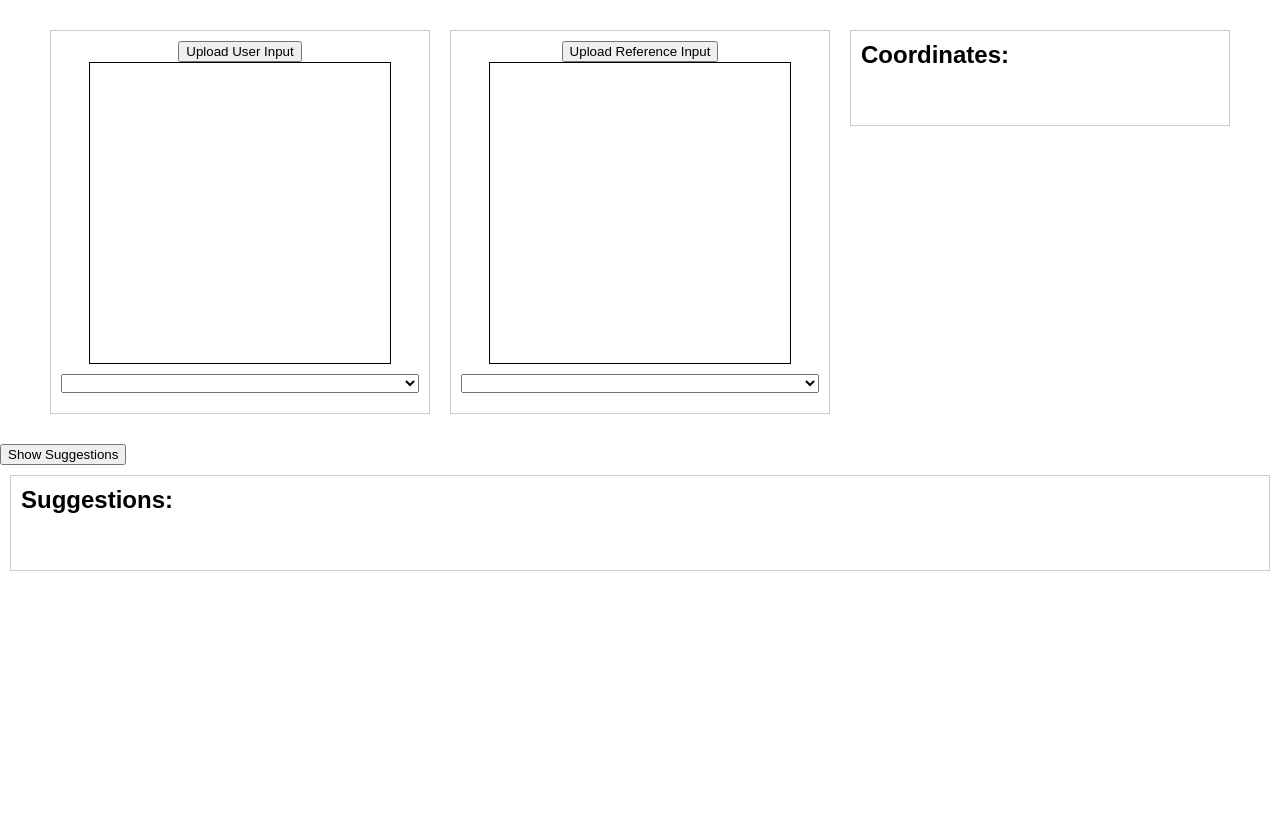
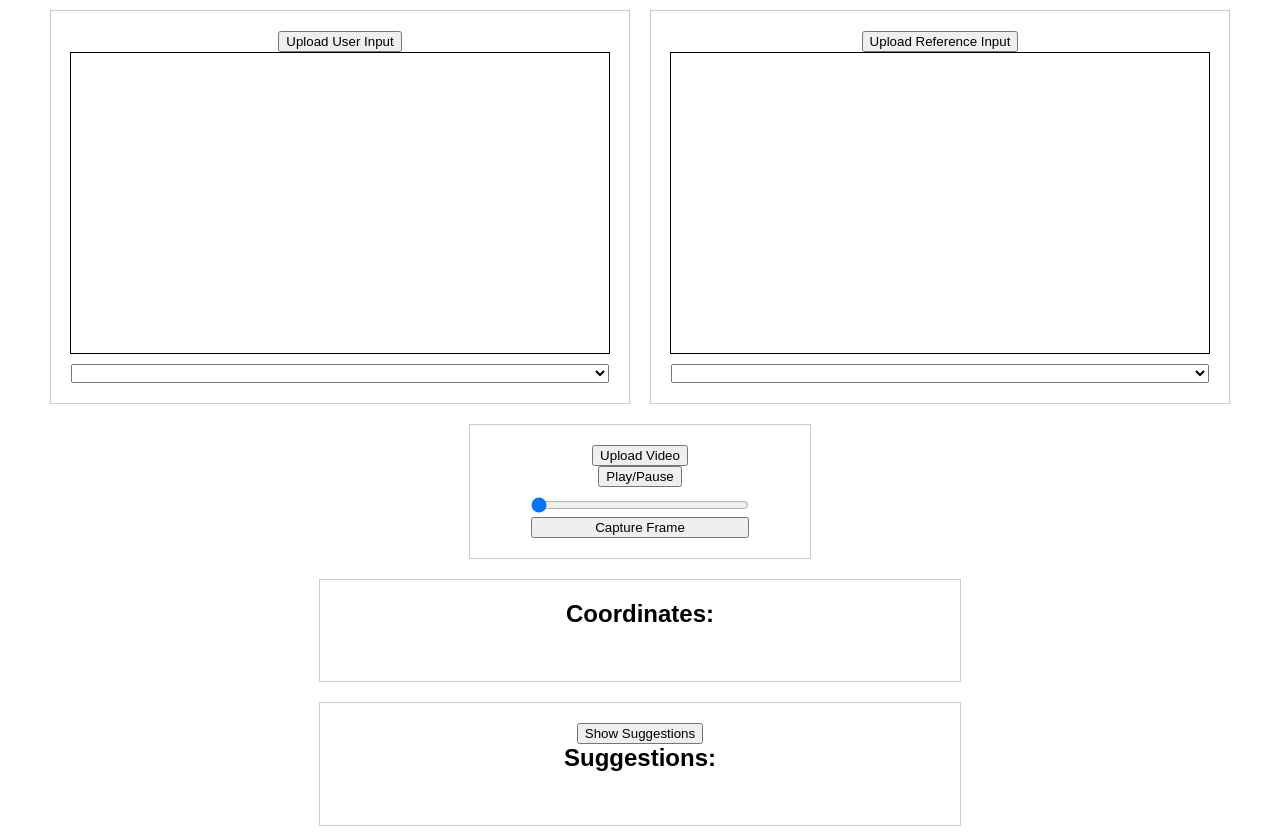
Before and after one commit to bobazach/FormAI, a Flask app: page /dashboard in a window 1280 px wide. Before the commit the page ends 571 px from the top, so only its background shows below. Run offline with Flask 3, Linux system fonts and the light colour scheme; lists and menus that the app fills with data are empty.

Commit message:
ft. new dashboard

```diff
--- a/static/dashboard.js
+++ b/static/dashboard.js
@@ -1,3 +1,82 @@
+// Event listeners for file inputs
+document.getElementById('uploadUserButton').addEventListener('click', function() {
+    document.getElementById('userFileInput').click();
+});
+
+document.getElementById('userFileInput').addEventListener('change', function() {
+    readURL(this, 'userImagePreview', 'userDropdown');
+});
+
+document.getElementById('uploadReferenceButton').addEventListener('click', function() {
+    document.getElementById('referenceFileInput').click();
+});
+
+document.getElementById('referenceFileInput').addEventListener('change', function() {
+    readURL(this, 'referenceImagePreview', 'referenceDropdown');
+});
+
+// Event listener for video upload button
+document.getElementById('uploadVideoButton').addEventListener('click', function() {
+    document.getElementById('videoFileInput').click();
+});
+
+document.getElementById('videoFileInput').addEventListener('change', function() {
+    loadVideo(this);
+});
+
+function loadVideo(input) {
+    if (input.files && input.files[0]) {
+        var file = input.files[0];
+        var url = URL.createObjectURL(file);
+
+        var video = document.getElementById('videoPreview');
+        video.src = url;
+        video.style.display = 'block';
+
+        var scrubber = document.getElementById('frameScrubber');
+        scrubber.style.display = 'block';
+
+        video.onloadedmetadata = function() {
+            configureScrubber(video, scrubber);
+        };
+    }
+}
+
+function configureScrubber(video, scrubber) {
+    const frameRate = 30; // assuming 30 fps, adjust as necessary for your videos
+    const step = 1 / frameRate;
+    scrubber.max = video.duration;
+    scrubber.step = step.toFixed(5); // Ensuring the step is appropriately precise
+
+    scrubber.oninput = function() {
+        video.currentTime = parseFloat(this.value); // Setting the current time to the scrubber's value
+    };
+}
+
+// Capture frame and display in the same way as image previews
+document.getElementById('captureFrame').addEventListener('click', function() {
+    var canvas = document.createElement('canvas');
+    var ctx = canvas.getContext('2d');
+    var video = document.getElementById('videoPreview');
+
+    canvas.width = video.videoWidth;
+    canvas.height = video.videoHeight;
+    ctx.drawImage(video, 0, 0, canvas.width, canvas.height);
+
+    var img = document.createElement('img');
+    img.src = canvas.toDataURL('image/png');
+
+    initCanvasWithImage(img, 'userImagePreview', 'userDropdown');
+});
+
+function initCanvasWithImage(img, previewId, dropdownId) {
+    var preview = document.getElementById(previewId);
+    preview.innerHTML = '';  // Clear any existing content
+    preview.appendChild(img);  // Add the new image
+
+    initCanvas(previewId, dropdownId);
+}
+
 function readURL(input, previewId, dropdownId) {
     if (input.files && input.files[0]) {
         var reader = new FileReader();
@@ -5,9 +84,6 @@ function readURL(input, previewId, dropdownId) {
         reader.onload = function (e) {
             var img = document.createElement('img');
             img.src = e.target.result;
-
-            // img.style.width = '100%';  // Ensure the image fits the container
-            // img.style.height = '100%';
 
             var preview = document.getElementById(previewId);
             preview.innerHTML = '';  // Clear any existing content
@@ -34,7 +110,7 @@ function initCanvas(previewId, dropdownId) {
 
 function initKeyPoints(canvas, dropdownId) {
     var ctx = canvas.getContext('2d');
-    var points = {}; // Stores {label: [x, y]}
+    var points = {};
     var labels = ["nose", "leftEye", "rightEye", "leftEar", "rightEar",
                   "leftShoulder", "rightShoulder", "leftElbow", "rightElbow",
                   "leftWrist", "rightWrist", "leftHip", "rightHip",
@@ -131,67 +207,3 @@ function initKeyPoints(canvas, dropdownId) {
         display.textContent = JSON.stringify(formattedPoints, null, 2);
     }
 }
-
-// display chatgpt suggestions
-async function displayChatGPTOutput() {
-    const userAngles = {
-        // Example values, replace these with actual data collection logic
-        'left_arm': 100,
-        'right_arm': 105,
-        'left_shoulder': 110,
-        'right_shoulder': 120
-    };
-
-    const proAngles = {
-        // Example values
-        'left_arm': 90,
-        'right_arm': 95,
-        'left_shoulder': 100,
-        'right_shoulder': 105
-    };
-
-    try {
-        const response = await fetch('/get-feedback', {
-            method: 'POST',
-            headers: {
-                'Content-Type': 'application/json',
-            },
-            body: JSON.stringify({ user_angles: userAngles, pro_angles: proAngles }),
-        });
-
-        if (!response.ok) {
-            throw new Error('Network response was not ok');
-        }
-
-        const data = await response.json();
-
-        // Find the element where you want to display the response
-        const displayElement = document.getElementById('suggestionsDisplay');
-        // Set the content of this element to the ChatGPT response
-        displayElement.textContent = data.feedback;
-
-    } catch (error) {
-        console.error('Failed to fetch feedback:', error);
-    }
-}
-
-document.getElementById('showSuggestions').addEventListener('click', displayChatGPTOutput);
-
-
-
-// Event listeners for file inputs
-document.getElementById('uploadUserButton').addEventListener('click', function() {
-    document.getElementById('userFileInput').click();
-});
-
-document.getElementById('userFileInput').addEventListener('change', function() {
-    readURL(this, 'userImagePreview', 'userDropdown');
-});
-
-document.getElementById('uploadReferenceButton').addEventListener('click', function() {
-    document.getElementById('referenceFileInput').click();
-});
-
-document.getElementById('referenceFileInput').addEventListener('change', function() {
-    readURL(this, 'referenceImagePreview', 'referenceDropdown');
-});
--- a/static/styles/dashboard.css
+++ b/static/styles/dashboard.css
@@ -2,42 +2,55 @@ body, html {
     margin: 0;
     padding: 0;
     font-family: Arial, sans-serif;
+    text-align: center;
 }
 
 #container {
-    display: flex;
-    justify-content: center;
-    align-items: start;
-    padding: 20px;
     max-width: 1200px;
     margin: auto;
-}
-
-.upload-section {
-    flex: 1;
-    margin: 10px;
-    border: 1px solid #ccc;
-    padding: 10px;
     display: flex;
     flex-direction: column;
     align-items: center;
 }
 
-.dropdown-menu {
+.image-uploads {
+    display: flex;
+    justify-content: space-between;
     width: 100%;
-    margin-bottom: 10px;
+}
+
+.upload-section {
+    flex: 1;
+    min-width: 300px;  /* Ensures that sections do not become too narrow */
+    border: 1px solid #ccc;
+    padding: 20px;
+    margin: 10px;
+    display: flex;
+    flex-direction: column;
+    align-items: center;
+}
+
+.dropdown-menu, .video-controls input[type="range"] {
+    width: 100%;
+    margin-top: 10px;
+}
+
+.video-controls input[type="range"], .video-controls button {
+    width: 90%;
 }
 
 .output-section {
-    flex: 1;
+    width: 100%;
+    max-width: 600px;  /* Adjust max width as needed */
     border: 1px solid #ccc;
-    padding: 10px;
-    margin: 10px;
+    padding: 20px;
+    margin: 10px auto;
     display: flex;
     flex-direction: column;
+    align-items: center;
 }
 
-.output-section h2 {
+.output-section h2, .output-section pre {
     margin-top: 0;
 }
 
@@ -45,25 +58,17 @@ body, html {
     overflow: auto;
     white-space: pre-wrap;
     word-wrap: break-word;
-    max-height: 500px;
+    max-height: 300px;
 }
 
-.image-preview {
-    display: flex;
-    overflow: hidden; /* In case the image is larger than the container */
-    width: 300px;
+.image-preview, #videoPreview {
+    width: 100%;
     height: 300px;
     border: 1px solid #000;
-    position: relative;
-    margin-bottom: 10px;
-    justify-content: center;
-    align-items: center;
+    display: block;
 }
 
-.image-preview img {
+.image-preview img, #videoPreview {
     max-width: 100%;
     max-height: 100%;
-    width: auto;
-    height: auto;
-    display: block; /* To remove extra space below the image */
 }
--- a/templates/dashboard.html
+++ b/templates/dashboard.html
@@ -3,10 +3,11 @@
 <head>
     <meta charset="UTF-8">
     <title>Upload and Analyze</title>
-    <link rel= "stylesheet" type= "text/css" href= "{{ url_for('static',filename='styles/dashboard.css') }}">
+    <link rel="stylesheet" type="text/css" href="{{ url_for('static',filename='styles/dashboard.css') }}">
 </head>
 <body>
     <div id="container">
+        <div class="image-uploads">
             <div class="upload-section">
                 <button type="button" class="upload-button" id="uploadUserButton">Upload User Input</button>
                 <div class="image-preview" id="userImagePreview" style="position: relative;"></div>
@@ -18,25 +19,35 @@
                 <div class="image-preview" id="referenceImagePreview" style="position: relative;"></div>
                 <select class="dropdown-menu" id="referenceDropdown"></select>
             </div>
+        </div>
+
+        <div class="upload-section">
+            <button type="button" class="upload-button" id="uploadVideoButton">Upload Video</button>
+            <video id="videoPreview" width="300" height="300" style="display: none;"></video>
+            <button id="playPauseBtn">Play/Pause</button>
+            <div class="video-controls">
+                <input type="range" id="frameScrubber" value="0" min="0" max="100" step="0.04">
+                <button type="button" id="captureFrame">Capture Frame</button>
+            </div>
+        </div>
 
         <div class="output-section">
             <h2>Coordinates:</h2>
             <pre id="coordsDisplay"></pre>
         </div>
-    </div>
 
-    <!-- Added suggestions GPT -->
+        <div class="output-section">
             <button id="showSuggestions">Show Suggestions</button>
-    <div class="output-section">
-        <h2>Suggestions: </h2>
+            <h2>Suggestions:</h2>
             <pre id="suggestionsDisplay"></pre>
         </div>
-
 
         <!-- Hidden File Inputs -->
         <input type="file" id="userFileInput" accept="image/*" style="display: none;">
         <input type="file" id="referenceFileInput" accept="image/*" style="display: none;">
+        <input type="file" id="videoFileInput" accept="video/*" style="display: none;">
 
         <script src="{{url_for('static', filename='dashboard.js')}}"></script>
+    </div>
 </body>
 </html>
```
Lines whose indentation alone changed are shown as unchanged.
